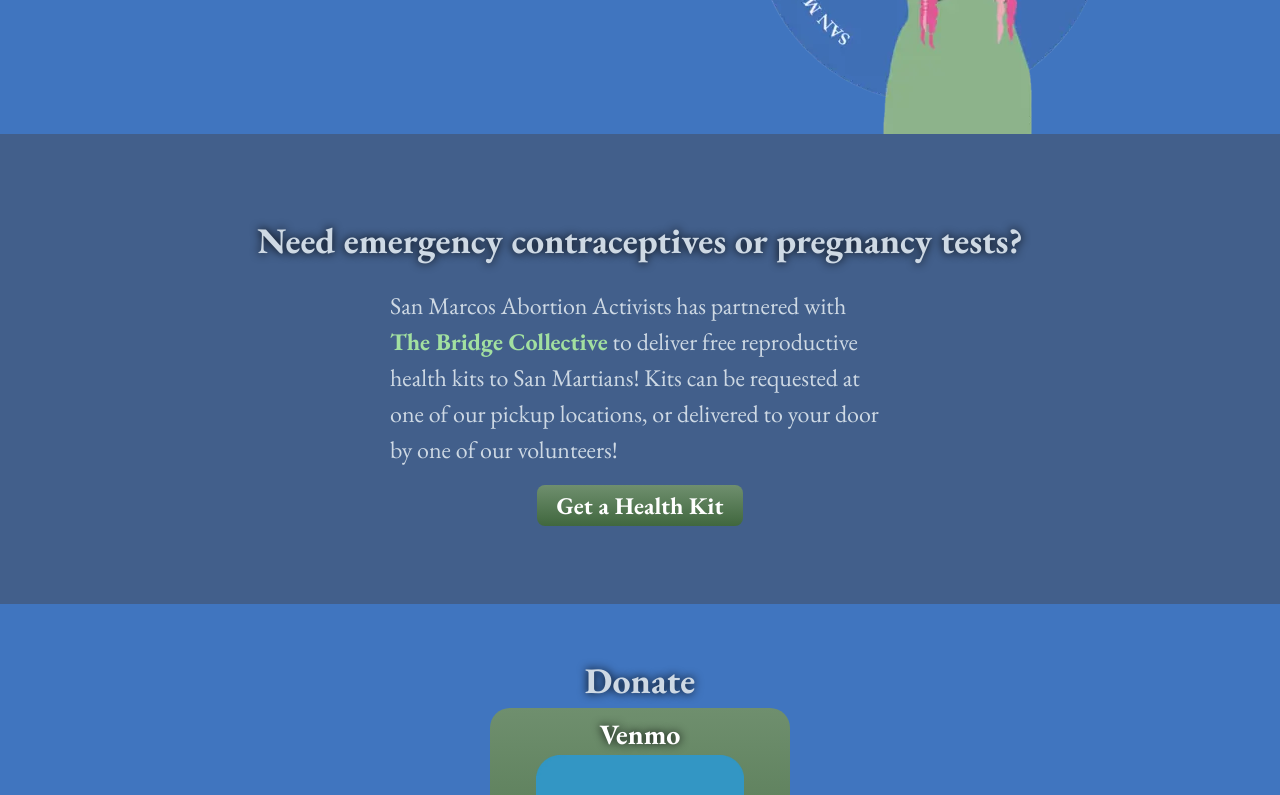
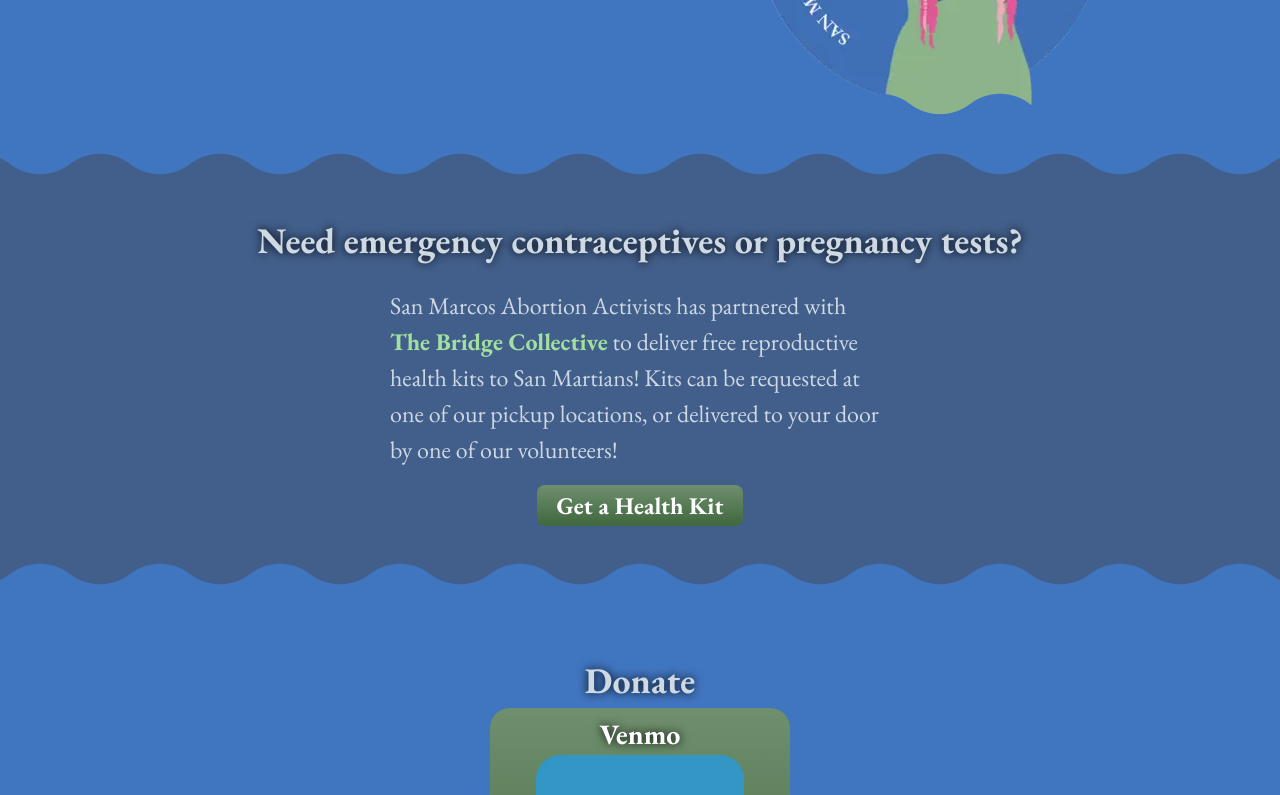
Before and after one commit to ChrisPitts/san-marcos-abortion-activists, a React (Vite) app: page / in a window 1280 px wide. Shown: the part 660-1455 px from the top of the page. Built offline with nearby package versions, Linux system fonts and the light colour scheme.

Commit message:
added wavy border

```diff
--- a/src/css/App.scss
+++ b/src/css/App.scss
@@ -29,7 +29,7 @@ html {
 body {
 	// background-color: $primary-color;
 	// color: $text-color;
-	@include color-theme($theme-primary ...);
+	@include color-theme($theme-primary...);
 	font-family: $font-family;
 	font-size: $font-size;
 	margin-top: 150px;
@@ -65,20 +65,31 @@ p {
 
 section {
 	padding: 50px 0;
+
+	--mask: radial-gradient(49.2px at 50% 69px, #000 99%, #0000 101%)
+			calc(50% - 60px) 0/120px 51% repeat-x,
+		radial-gradient(49.2px at 50% -39px, #0000 99%, #000 101%) 50% 30px/120px
+			calc(51% - 30px) repeat-x,
+		radial-gradient(49.2px at 50% calc(100% - 69px), #000 99%, #0000 101%)
+			calc(50% - 60px) 100%/120px 51% repeat-x,
+		radial-gradient(49.2px at 50% calc(100% + 39px), #0000 99%, #000 101%) 50%
+			calc(100% - 30px) / 120px calc(51% - 30px) repeat-x;
+	-webkit-mask: var(--mask);
+	mask: var(--mask);
 }
 
 section:nth-child(2n + 1) {
 	// background: $neutral-color;
 	// box-shadow: 0 0 5px 2.5px $neutral-color inset, 0 0 5px 2.5px $neutral-color;
 	// color: $text-color;
-	@include color-theme($theme-secondary ...);
-	.btn, input[type='submit']{
-		@include color-theme($theme-button ...);
-		&:hover{
-			@include color-theme($theme-button-hover ...);
+	@include color-theme($theme-secondary...);
+	.btn,
+	input[type='submit'] {
+		@include color-theme($theme-button...);
+		&:hover {
+			@include color-theme($theme-button-hover...);
 		}
 	}
-
 
 	padding: 80px 0;
 	position: relative;
@@ -92,7 +103,7 @@ input[type='submit'] {
 	// 	$action-color-background,
 	// 	mix($action-color-background, black, 75%)
 	// );
-	@include color-theme($theme-button ...);
+	@include color-theme($theme-button...);
 	border: none;
 	border-radius: 8px;
 	// color: white;
@@ -104,7 +115,7 @@ input[type='submit'] {
 		// 	mix($action-color-background, black, 75%),
 		// 	$action-color-background
 		// );
-		@include color-theme($theme-button-hover ...);
+		@include color-theme($theme-button-hover...);
 		text-decoration: none;
 	}
 }
```
